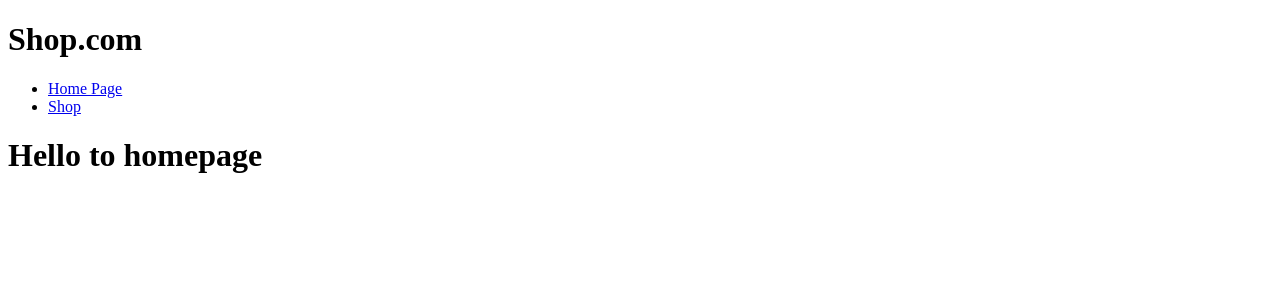
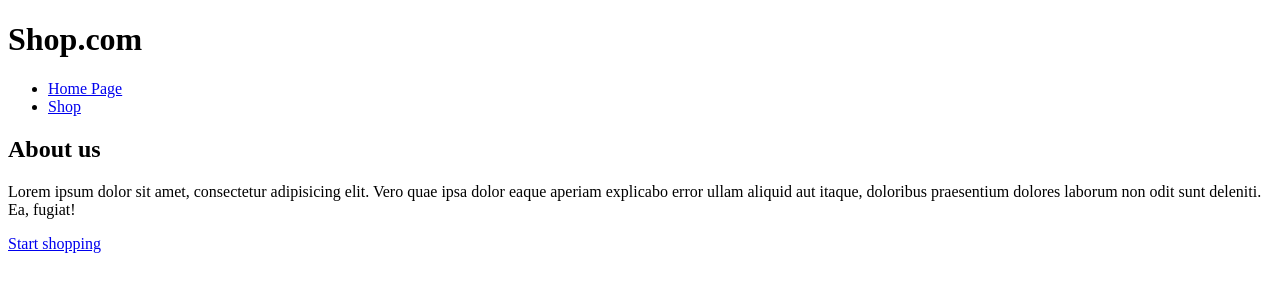
Before and after one commit to codingbyday3/shopping-cart, a React (Vite) app: page / in a window 1280 px wide. Shown: the top 300 px of the page. Built offline with nearby package versions, Linux system fonts and the light colour scheme.

Commit message:
Add: content to homepage

```diff
--- a/index.html
+++ b/index.html
@@ -3,7 +3,7 @@
   <head>
     <meta charset="UTF-8" />
     <meta name="viewport" content="width=device-width, initial-scale=1.0" />
-    <title>Shopping cart</title>
+    <title>Shop.com</title>
   </head>
   <body>
     <div id="root"></div>
--- a/src/components/HomePage/HomePage.jsx
+++ b/src/components/HomePage/HomePage.jsx
@@ -1,8 +1,17 @@
+import { Link } from "react-router-dom"
+
 const HomePage = () =>{
     return(
-        <div>
-            <h1>Hello to homepage</h1>
-        </div>
+        <section>
+            <div className="slide-show">
+
+            </div>
+            <div>
+                <h2>About us</h2>
+                <p>Lorem ipsum dolor sit amet, consectetur adipisicing elit. Vero quae ipsa dolor eaque aperiam explicabo error ullam aliquid aut itaque, doloribus praesentium dolores laborum non odit sunt deleniti. Ea, fugiat!</p>
+            </div>
+            <Link to="/shop">Start shopping</Link>
+        </section>
     )
 }
 
```
